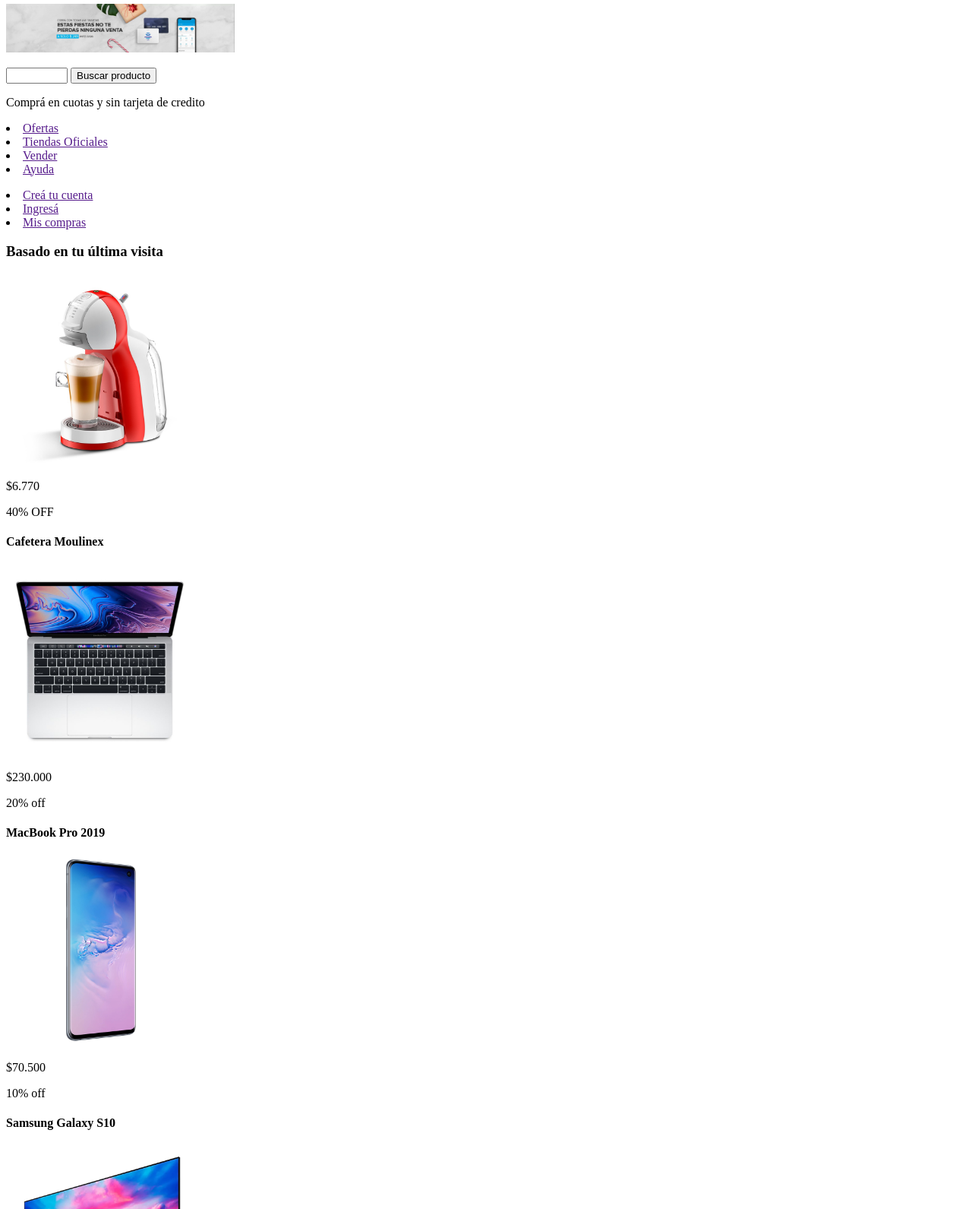
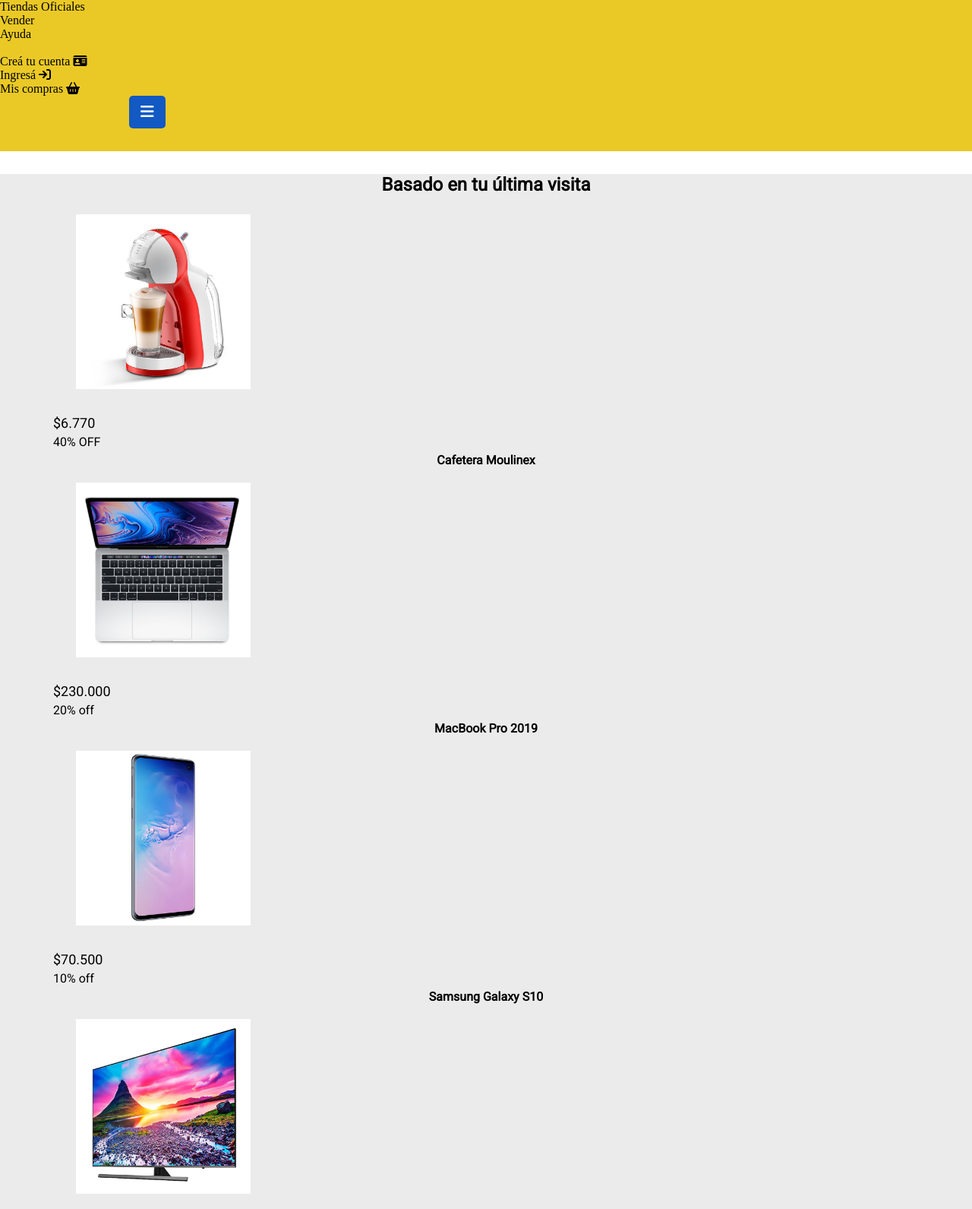
Before and after one commit to juancruzmoran/estructuraSitio, a website: page views/home.html in a window 1280 px wide. Shown: the part 352-1943 px from the top of the page at 76% size. Drawn offline with Linux system fonts and the light colour scheme.

Commit message:
Aplicamos los estilos en css

```diff
--- /dev/null
+++ b/public/css/general.css
@@ -0,0 +1,8 @@
+:root {
+    --coloramarillo: #EAC926;
+    --colorAzul: #03264C;
+    --colorCeleste: #1259C3;
+    --colorGris: #666;
+    --colorGrisClaro : #ebebeb;
+    --colorVerde : #39b54a;
+}
--- /dev/null
+++ b/public/css/styles.css
@@ -0,0 +1,126 @@
+@import './home.css';
+@import'./general.css';
+@import url('https://fonts.googleapis.com/css2?family=Roboto&display=swap');
+*{
+    box-sizing: border-box;
+    margin: 0%;
+}
+/* HEADER */
+.home__header {
+    background-color: var(--coloramarillo);
+}
+
+.home__banner__photo img {
+    display: none;
+}
+.home__logo__photo a img {
+    width: 40%;
+    padding: 5%;
+}
+.home__titleshop {
+    text-align: center;
+    padding: 5% 0% 0% 0%
+}
+
+.home__button__search {
+    font-size: 15px;
+    margin: 0 0 3px 5px ;
+}
+.home__section__products {
+    margin-top: 30px;
+    background-color: var(--colorGrisClaro);
+}
+.home__article {
+
+}
+.home__section__product__photo__primary {
+
+    width: 230px;
+    margin: 15px 0 30px 100px;
+    border: 5px;
+}
+.home__prices {
+    font-size: 18px;
+    font-family: 'Roboto';
+    margin: 0 70px 5px;
+}
+.home__discount-description {
+    font-size: 16px;
+    font-family: 'Roboto';
+    margin: 0 70px 5px;
+}
+
+.home__navegador {
+ font-family: 'Roboto';
+ font-size: 12px;
+}
+.home__title {
+font-family: 'Roboto';
+font-size: 24px;
+text-align: center;
+margin: 0px 36px 10px;
+}
+.home__main {
+    background-color: var(--colorGrisClaro);
+}
+a {
+    text-decoration: none;
+    color: var(--grisOscuro);
+}
+li {
+    list-style: none;
+}
+
+ul,ol {
+    padding: 0;
+}
+p {
+    font-family: 'Roboto';
+    font-size: 12px;
+
+}
+h4 {
+    text-align: center;
+}
+.home__burger-menu button{
+text-align: center;
+margin-bottom: 30px;
+margin-left: 170px;
+
+background-color: var(--colorCeleste);
+color: rgb(255, 255, 255);
+padding: 10px 15px;
+border-radius: 11%;
+border: none;
+font-size: 20px;
+}
+
+
+
+/* FOOTER */
+.home__footer  {
+    font-size: 12px;
+    margin-left: auto;
+    margin-right: auto;
+    padding: 35% 25% 0% 15%;
+    text-align: center;
+}
+.home__footer__section h4 {
+text-align: center;
+font-size: 16px;
+font-family: 'Roboto';
+}
+.home__footer__article p br {
+margin-top: 5px;
+text-align: center;
+font-family: 'Roboto';
+padding: 0 0 20px;
+margin-bottom: 20px;
+}
+.home__footer__article__img {
+    text-align: center;
+    margin-top: 10%;
+    color: var(--colorCeleste);
+    font-size: 30px;
+
+}
--- a/views/home.html
+++ b/views/home.html
@@ -5,106 +5,135 @@
     <meta http-equiv="X-UA-Compatible" content="IE=edge">
     <meta name="viewport" content="width=device-width, initial-scale=1.0">
     <title>Document</title>
+    <!--styles-->
+    <link rel="stylesheet" href="/css/styles.css">
+    <!--fontawesome-->
+    <script src="https://kit.fontawesome.com/b4935bb790.js" crossorigin="anonymous"></script>
 </head>
 
-<header>
-    <div id="Banner-home-img">
+<header class="home__header">
+    <div class="home__logo__photo">
         <a href="/"><img src="/images/logo-mercado-liebre.svg" alt="logo-mercado-liebre"></a>
-<p>
-        <img height="64" src="/images/img-home-banner.jpg" alt="img-home-banner">
-    </div>
-<section id="button-search">
-    <input type="search" name="busquedaproducto" size="7" maxlength="5">
-<input type="submit" value="Buscar producto">
+</div>
+
+        <div class="home__banner__photo">
+    <img src="/images/img-home-banner.jpg" alt="img-home-banner">
+</div>
+
+<section class="home__button__search">
+
+    <input type="search" name="busquedaproducto" value="Buscar productos, marcas" >
+
+    <input type="submit" id="search">
+
 </section>
-</p>
-
-<section id="Navegaciones">
-    <p>
-        Comprá en cuotas y sin tarjeta de credito
-    </p>
-    <article id="Navegaciones-barras">
+  <div class="home__titleshop">
+  <p>  <i class="fa-solid fa-hand-holding-dollar"></i>  Comprá en cuotas y sin tarjeta de credito</p>
+</div>
+<nav class="home__navigations">
+<ul>
         <li><a href="">Ofertas</a></li>
         <li><a href="">Tiendas Oficiales</a></li>
         <li><a href="">Vender</a></li>
         <li><a href="">Ayuda</a></li>
-        <p></p>
-        <li><a href="">Creá tu cuenta</a></li>
-        <li><a href="">Ingresá</a></li>
-        <li><a href="">Mis compras</a></li></article>
+        <br>
+        <div class="home__imgnav">
+        <li><a href="">Creá tu cuenta <i class="fa-solid fa-id-card"></i></a></li> </i>
+        <li><a href="">Ingresá <i class="fa-solid fa-arrow-right-to-bracket"></i></a> </i></li>
+        <li><a href=""> Mis compras <i class="fa-solid fa-basket-shopping"></i> </a></li>
+   </ul>
+    </div>
+    </nav>
 
-</section>
+    <div class="home__burger-menu">
+        <button><i class="fa-solid fa-bars"></i></button>
+    </div>
 
 </header>
-<main>
- <section id="Cafetera">
-    <h3>Basado en tu última visita</h3>
-    <div>
-        <img width="250" height="250" src="/images/img-cafetera-moulinex.jpg" alt="img-cafetera-moulinex">
+<main class="home__main">
+ <section class="home__section__products" >
+    <h3 class="home__title">Basado en tu última visita</h3>
+    <article class="home__article">
+    <div class="home__section__product__photo">
+        <img  class="home__section__product__photo__primary" src="/images/img-cafetera-moulinex.jpg" alt="img-cafetera-moulinex">
     </div>
-    <article>
-        <p>$6.770</p>
-        <p> 40% OFF</p>
-        <h4>Cafetera Moulinex</h4>
+
+        <p class="home__prices">$6.770</p>
+        <p class="home__discount-description"> 40% OFF</p>
+        <h4 class="home__discount-description">Cafetera Moulinex</h4>
+
     </article>
-</section>
-    <section id="MacBook">
-        <div>
-            <img width="250" height="250" src="/images/img-macbook-pro-2019.jpg" alt="img-macbook-pro-2019">
+
+<article class="home__article">
+        <div class="home__section__product__photo">
+            <img  class="home__section__product__photo__primary" src="/images/img-macbook-pro-2019.jpg" alt="img-macbook-pro-2019">
         </div>
-        <article>
-            <p>$230.000</p>
-            <p>20% off</p>
-            <h4>MacBook Pro 2019</h4>
+
+            <p class="home__prices">$230.000</p>
+            <p class="home__discount-description">20% off</p>
+            <h4 class="home__discount-description">MacBook Pro 2019</h4>
         </article>
 
-    </section>
-    <section id="Samsung">
-      <div>
-        <img width="250" height="250" src="/images/img-samsung-galaxy-s10.jpg" alt="img-samsung-galaxy-s10">
+        <article class="home__article">
+      <div class="home__section__product__photo">
+        <img  class="home__section__product__photo__primary" src="/images/img-samsung-galaxy-s10.jpg" alt="img-samsung-galaxy-s10">
     </div>
-    <article>
-        <p>$70.500</p>
-        <p>10% off</p>
-        <h4>Samsung Galaxy S10</h4>
+
+        <p class="home__prices">$70.500</p>
+        <p class="home__discount-description">10% off</p>
+        <h4 class="home__discount-description">Samsung Galaxy S10</h4>
     </article>
-    </section>
-    <section id="SmarTv">
-        <div>
-            <img  width="250" height="250" src="/images/img-tv-samsung-smart.jpg" alt="">
+
+    <article class="home__article">
+        <div class="home__section__product__photo">
+            <img   class="home__section__product__photo__primary" src="/images/img-tv-samsung-smart.jpg" alt="">
         </div>
-        <article>
-            <p>$23.200</p>
-            <p>5% off</p>
-            <h4>SmartTv Samsung 43</h4>
+
+            <p class="home__prices">$23.200</p>
+            <p class="home__discount-description">5% off</p>
+            <h4 class="home__discount-description">SmartTv Samsung 43</h4>
         </article>
 
     </section>
 </main>
 
-<footer>
-    <section id="Footer">
+<footer class="home__footer">
+    <section class="home__footer__section">
+        <article class="home__footer__article">
+            <div class="home__footer__article__img">
+                <li><i class="fa-solid fa-credit-card"></i></li>
+            </div>
         <h4>
             <li> Pagá con tarjeta o en efectivo</li>
         </h4>
         <p>
-            Con Mercado Liebre Cash, tenés cuotas sin interés con tarjeta o efectivo en
-            puntos de pago. ¡Y siempre es seguro!
+            Con Mercado Liebre Cash, tenés cuotas sin interés con tarjeta o efectivo en puntos de pago. ¡Y siempre es seguro!
         </p>
+    </article>
+    <article class="home__footer__article">
+       <div class="home__footer__article__img">
+        <i class="fa-solid fa-gift"></i>
+       </div>
         <h4>
             <li>Envío gratis desde $ 2.500</li>
         </h4>
-        <p>Solo por estar registrad@ en Mercado Liebre tenés envíos gratis en miles de
-            productos. Es un beneficio de Mercado Puntos.</p>
-            <h4>
-                <li>Seguridad, de principio a fin</li>
-            </h4>
+        <p>Solo por estar registrad@ en Mercado Liebre  tenés envíos gratis en miles de productos. Es un beneficio de Mercado Puntos.</p>
+
+
+     </article>
+     <article class="home__footer__article">
+ <div class="home__footer__article__img">
+    <i class="fa-solid fa-user-shield"></i>
+ </div>
+        <h4><li>Seguridad, de principio a fin</li></h4>
             <p>
-                ¿No te gusta? ¡Devolvelo! En Mercado Liebre, no hay nada que no puedas hacer,
-                porque estás siempre protegid@.
+                ¿No te gusta? ¡Devolvelo! En Mercado Liebre, no hay nada que no puedas hacer, porque estás siempre protegid@.
             </p>
-            <p>Copyright © 1999-2020 MercadoLiebre S.R.L.</p>
+
+     </article>
+
     </section>
+    <p>Copyright © 1999-2020 MercadoLiebre S.R.L.</p>
 </footer>
 
 </html>
```
